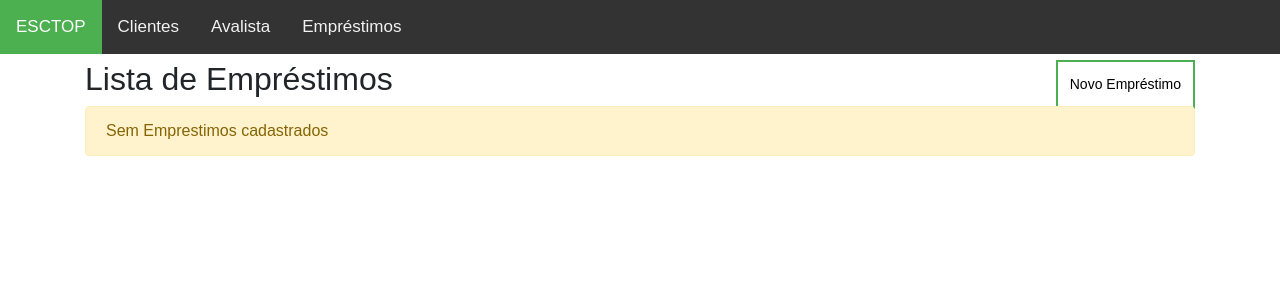
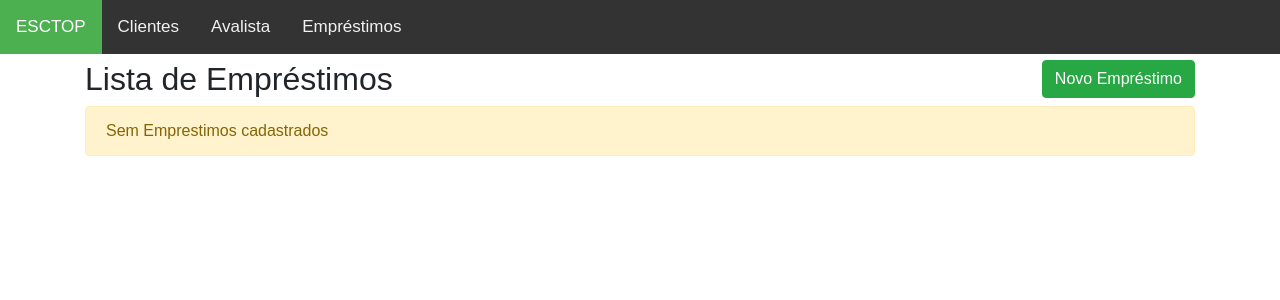
Before and after one commit to israelwerther/Esctop_Israel_Estoque, a Django app: template projeto/emprestimo/templates/emprestimo_list.html in a window 1280 px wide. Shown: the top 300 px of the page. Run offline with Django 3.2, Linux system fonts and the light colour scheme; the template is opened without the code that fills it, so the values that code supplies are empty; some libraries are stand-ins or nearby versions.

Commit message:
Todos os botões padronizados

```diff
--- a/projeto/cliente/templates/avalista_list.html
+++ b/projeto/cliente/templates/avalista_list.html
@@ -11,7 +11,7 @@
 <div class="class page-header">
     <div class="float-right">
         <a href="{% url 'cliente:avalista_add' %}">
-            <button type="button" class="button button1">
+            <button type="button" class="btn btn-success">
                 Cadastrar Avalista
             </button>
         </a>
--- a/projeto/emprestimo/templates/emprestimo_list.html
+++ b/projeto/emprestimo/templates/emprestimo_list.html
@@ -6,7 +6,7 @@
 
     <div class="float-right">
         <a href="{% url 'emprestimo:emprestimo_add' %}">
-            <button type="button" class="button button1">
+            <button type="button" class="btn btn-success">
                 Novo Empréstimo
             </button>
         </a>
@@ -36,7 +36,7 @@
                     <td style="text-align:center">{{ object.qtd_parcelas }}x</td>
                     <td style="text-align:center">{{ object.data_emprestimo|date:"d/m/Y" }}</td>
                     <td style="text-align:center">
-                        <a href="{{ object.get_absolute_url}}" ><button class="button button2">Gerenciar</button></a>
+                        <a href="{{ object.get_absolute_url}}" ><button class="btn btn-info">Gerenciar</button></a>
                     </td>
 
                 </tr>
```
Also changed, not shown: projeto/emprestimo/templates/emprestimo_detail.html (+32 -25 lines).
